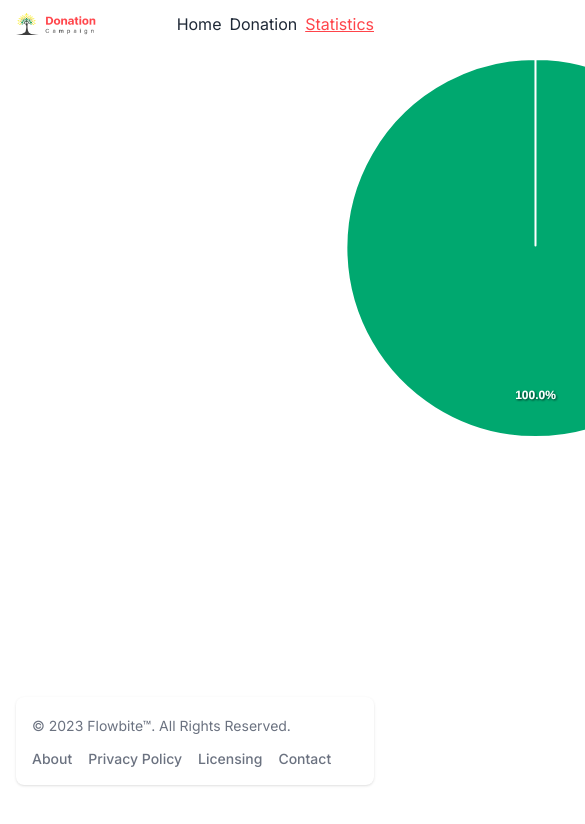
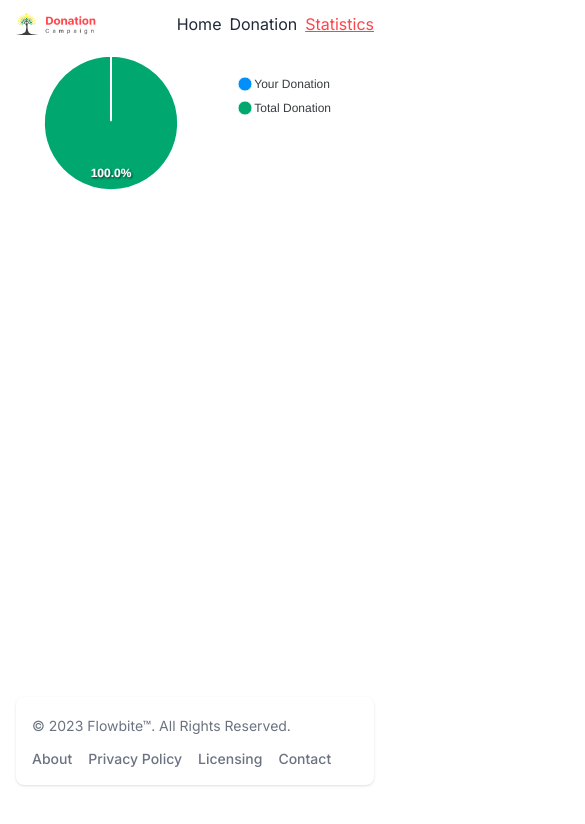
Before and after one commit to cssmh/react-donation-campaign, a React (Vite) app: page /statistics in a window 390 px wide. Shown: the top 824 px of the page, 585 px wide, since content can reach past the window. Built offline with nearby package versions, Linux system fonts and the light colour scheme.

Commit message:
pie chart responsive

```diff
--- a/src/NavComponent/Statistics/Statistics.jsx
+++ b/src/NavComponent/Statistics/Statistics.jsx
@@ -20,8 +20,8 @@ function Statistics() {
       <div className="container-fluid mx-auto">
         <Chart
           type="pie"
-          width={1200}
-          height={400}
+          width="90%"
+          height="100%"
           series={[donationPercentage, totalDonation]}
           options={{
             labels: ["Your Donation", "Total Donation"],
```
